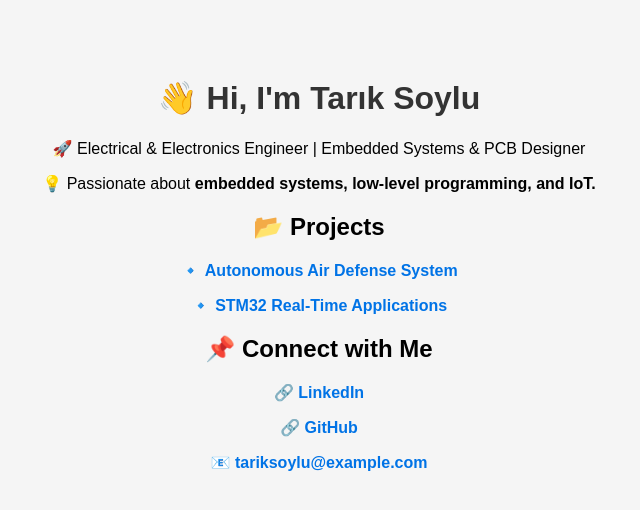
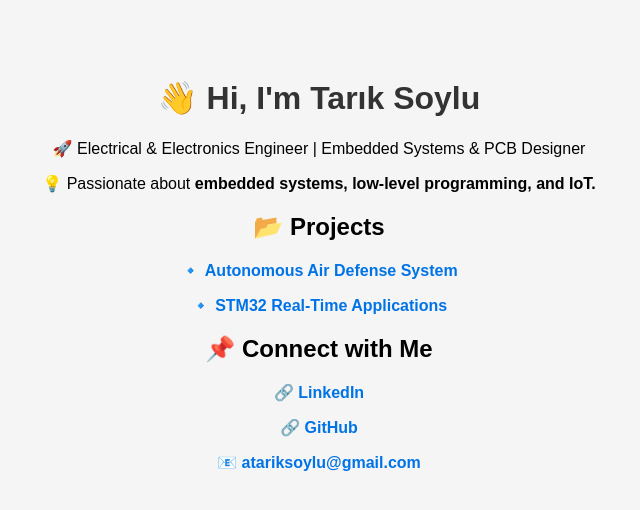
Before and after one commit to tariksoylueem/tariksoylueem.github.io, a plain HTML site: page index.html in a window 1280 px wide. Shown: the full height of the page, 321-961 px from the left. Drawn offline with Linux system fonts and the light colour scheme.

Commit message:
Update index.html

```diff
--- a/index.html
+++ b/index.html
@@ -22,6 +22,6 @@
     <h2>📌 Connect with Me</h2>
     <p>🔗 <a href="https://linkedin.com/in/tariksoylueem">LinkedIn</a></p>
     <p>🔗 <a href="https://github.com/tariksoylu">GitHub</a></p>
-    <p>📧 <a href="mailto:your-email@example.com">tariksoylu@example.com</a></p>
+    <p>📧 <a href="mailto:your-email@example.com">atariksoylu@gmail.com</a></p>
 </body>
 </html>
```
